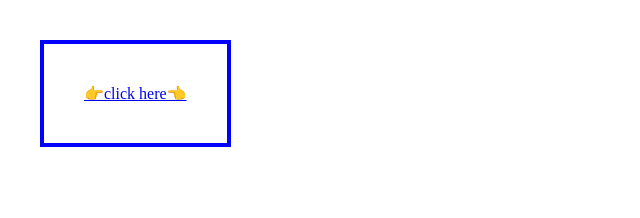
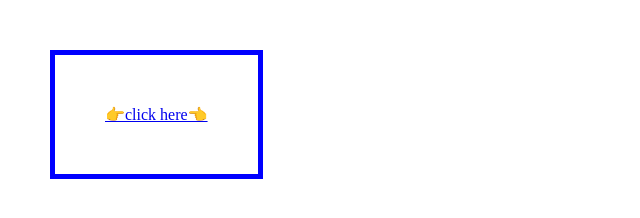
Before and after one commit to vatsalparmar007/website, a plain HTML site: page index.html in a window 1280 px wide. Shown: the whole page, without its empty margins (0-640 px from the left). Drawn offline with Linux system fonts and the light colour scheme.

Commit message:
Update index.html

```diff
--- a/index.html
+++ b/index.html
@@ -14,9 +14,9 @@
     div{
         display:block;
         box-align: center;
-        border: 4px solid blue;
-        margin: 40px;
-        padding: 40px;
+        border: 5px solid blue;
+        margin: 50px;
+        padding: 50px;
     }
     div:hover{
         border: 5px solid;
```
